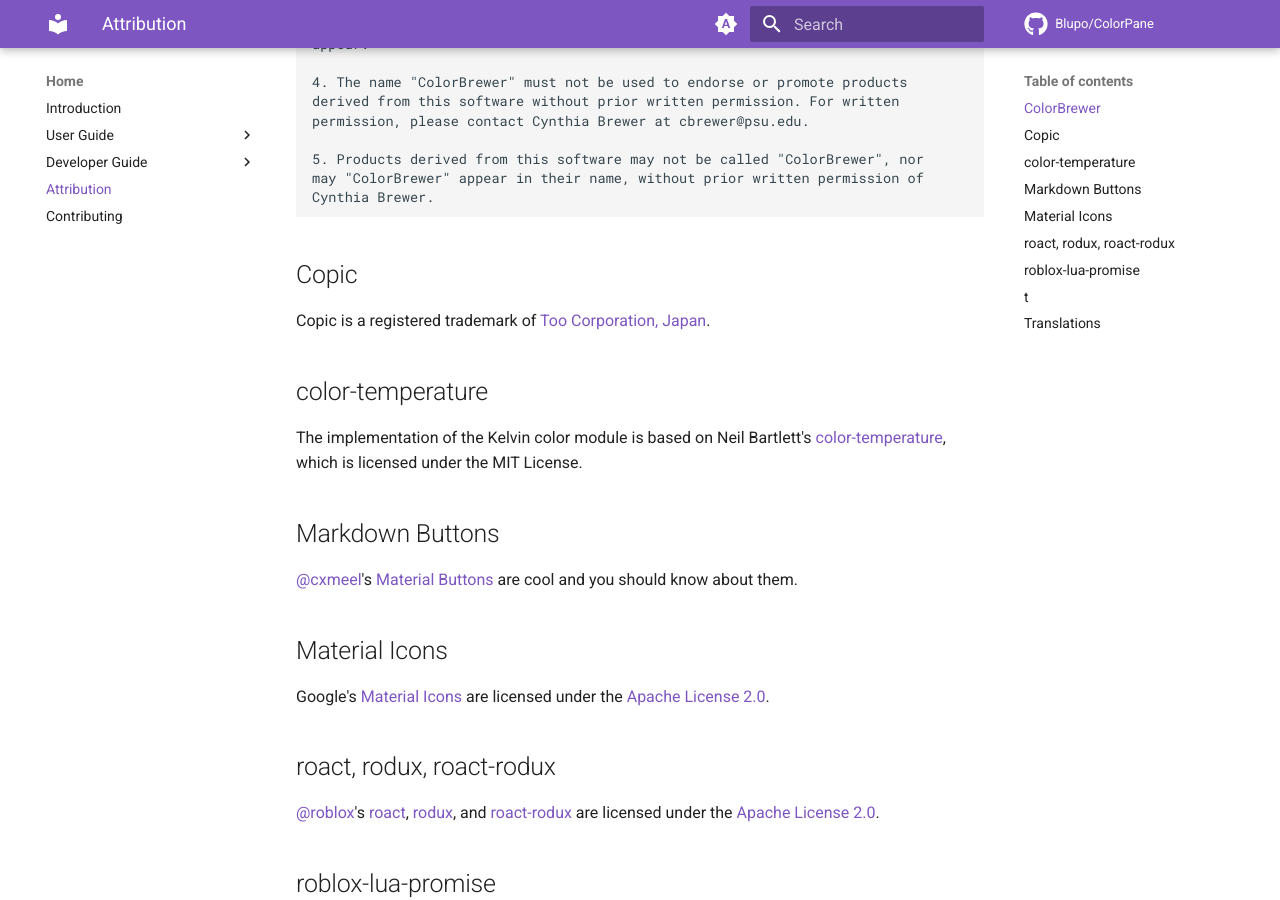
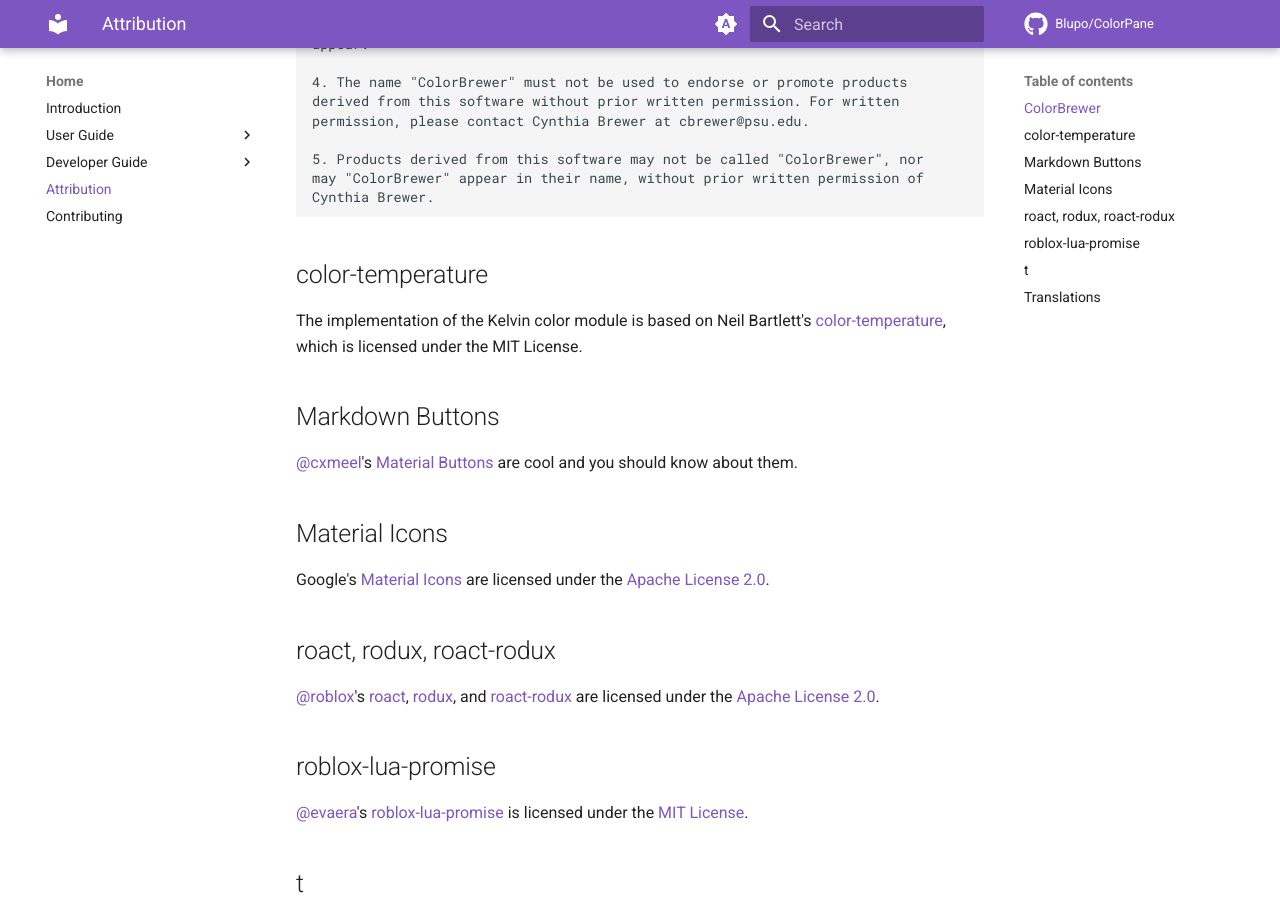
Before and after one commit to Blupo/ColorPane, an MkDocs documentation site: the page built from docs/attribution.md, in a window 1280 px wide and 900 px high, scrolled down 964 px. Built offline with MkDocs 1.6.1 and Material for MkDocs 9.7.7, drawn with Linux system fonts in a browser that asks for light colours; plug-ins that fetch from the network failed and are left out; comment, search, counter and statistics services are not loaded.

Commit message:
Remove Copic color palette

````diff
--- a/docs/attribution.md
+++ b/docs/attribution.md
@@ -47,10 +47,6 @@
 Cynthia Brewer.
 ```
 
-## Copic
-
-Copic is a registered trademark of [Too Corporation, Japan](https://www.toomarker.co.jp/en).
-
 ## color-temperature
 
 The implementation of the Kelvin color module is based on Neil Bartlett's [color-temperature](https://github.com/neilbartlett/color-temperature), which is licensed under the MIT License.
--- a/docs/user-guide/color-editor.md
+++ b/docs/user-guide/color-editor.md
@@ -35,7 +35,6 @@
 
 - BrickColors
 - [ColorBrewer](#colorbrewer-palette)
-- Copic
 - [Picular](#picular-palette)
 - Web Colors
 
````
Also changed, not shown: docs/changelog.md (+1 -0 lines), 2 other files.
